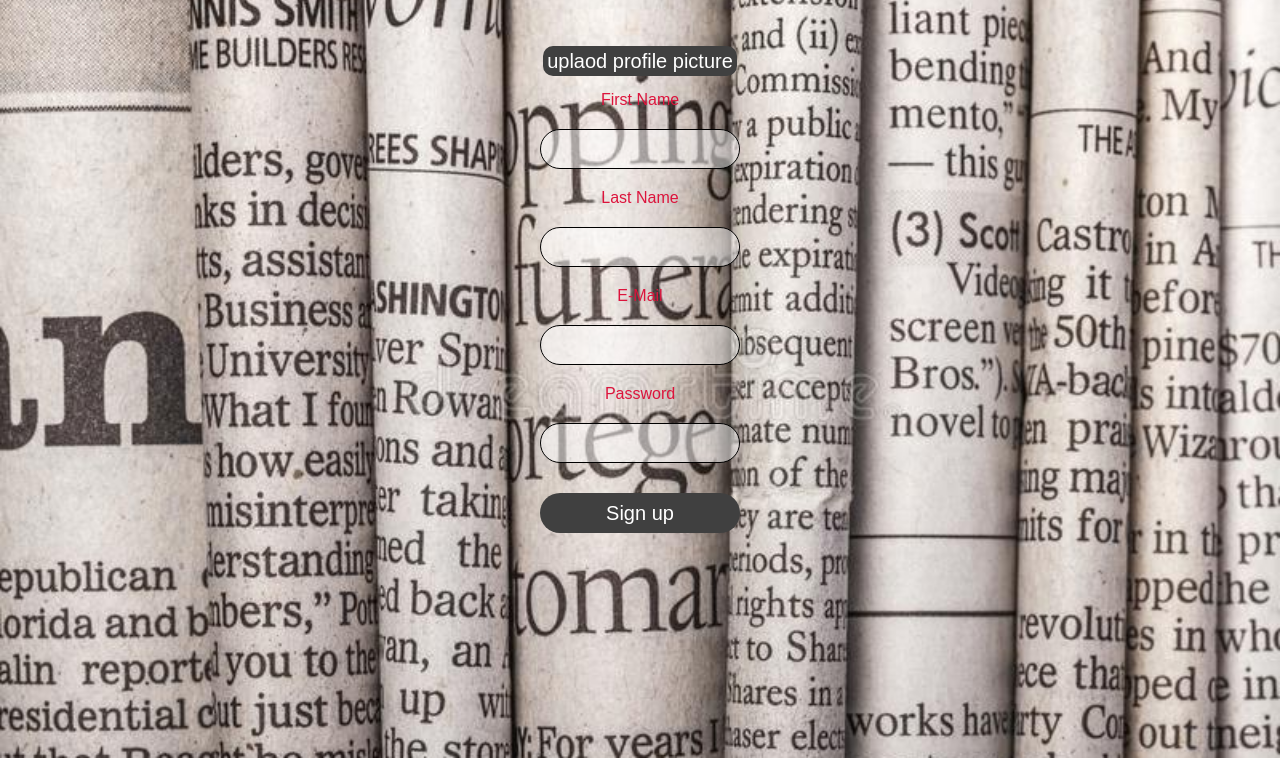
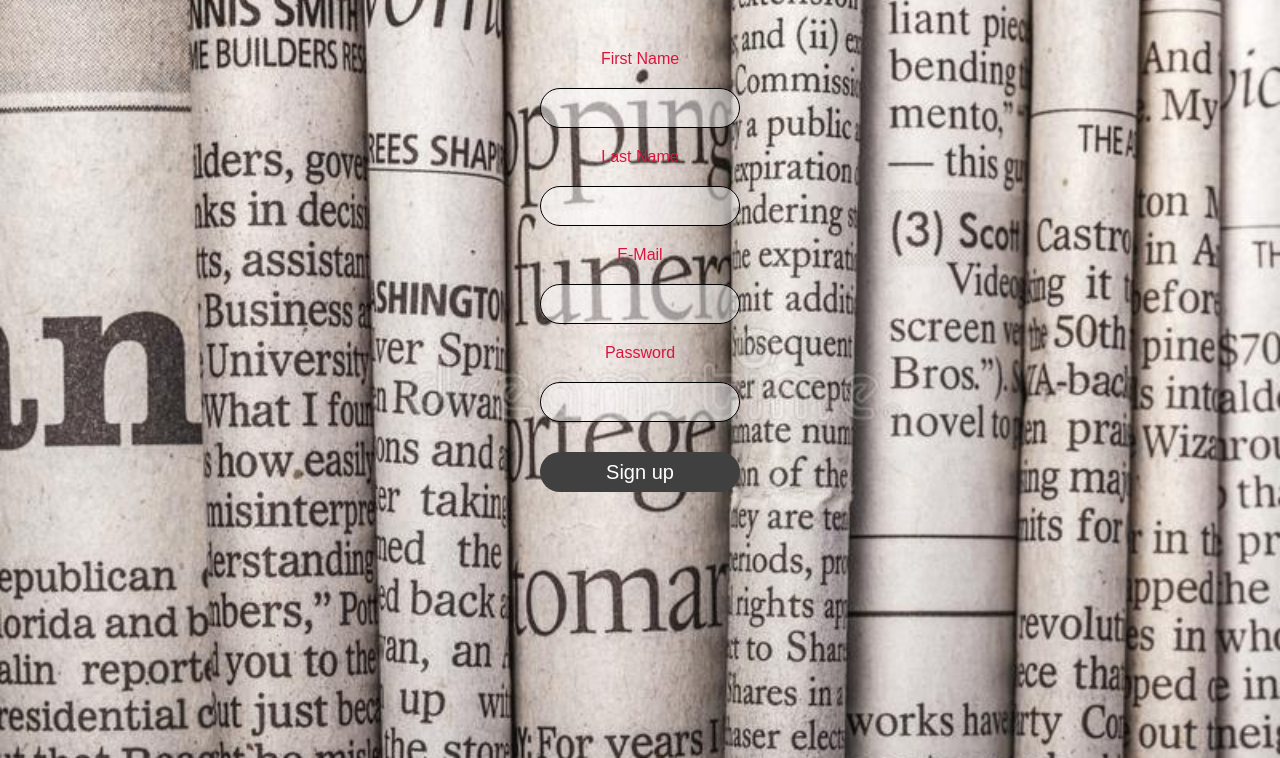
Before and after one commit to Hass-seen/FreePen, a PHP site: page /web/sign_up.php in a window 1280 px wide. Shown: the part 42-800 px from the top of the page. Run offline with PHP 8.4, Linux system fonts and the light colour scheme.

Commit message:
fixed pfp issue

```diff
--- a/edit.php
+++ b/edit.php
@@ -98,7 +98,7 @@
 
         $sql = 'UPDATE user SET name=?, status=?, bio=?, field=?, pfp=?  WHERE email=?';
         $stmt = $conn->prepare($sql);
-        $stmt->bind_param("ssssbs",$name,$status,$bio,$feild,$PFP, $email);
+        $stmt->bind_param("ssssss",$name,$status,$bio,$feild,$PFP, $email);
         $stmt->execute();
 
 
@@ -108,7 +108,7 @@
 
        $sql = 'UPDATE user SET name=?, status=?, bio=?, field=?, WHERE email=?';
        $stmt = $conn->prepare($sql);
-        $stmt->bind_param("ssssbs",$name,$status,$bio,$feild, $email);
+        $stmt->bind_param("ssssss",$name,$status,$bio,$feild, $email);
         $stmt->execute();
 
       }
--- a/sign_up.php
+++ b/sign_up.php
@@ -57,7 +57,7 @@
        $name   = filter_var($name, FILTER_SANITIZE_STRING);
 
        $pass   = filter_var($passwo, FILTER_SANITIZE_STRING);
-       $PFP    = file_get_contents($_FILES["pfp"]["tmp_name"]);
+       $PFP    ="pfps/pfp.png";
        $status ="......";
        $field  ="......";
        $bio    ="......";
@@ -65,7 +65,7 @@
 
        $sql= "INSERT INTO user (email,name,password,status,field,bio,pfp) VALUES(?,?,?,?,?,?,?)";
        $stmt= $conn->prepare($sql);
-       $stmt->bind_param("ssssssb",$email,$name,$pass,$status,$field,$bio,$PFP);
+       $stmt->bind_param("sssssss",$email,$name,$pass,$status,$field,$bio,$PFP);
        $stmt->execute();
        $result= $stmt->get_result();
 
@@ -96,23 +96,7 @@
 
 
 
-	<form method="post" enctype="multipart/form-data">
-
-    <label for="pfp" style="width: 200px;
-    height: 40px;
-    font-size: 20px;
-    background-color: #404040;
-    border:none;
-    color:white;
-    padding: 4px;
-    border-radius: 10px;
-    margin-top: 30px;
-    opacity: 1;
-    cursor: pointer;
-"><input type="file" name="pfp" id="pfp" style="display: none;" required> uplaod profile picture</label>
-
-<br><br>
-
+	<form method="post">
 		<label for="firstname" class="red">First Name</label>
 
   <input type="text" id="firstname" name="firstname" class="clear" required>
```
Also changed, not shown: home.php (+1 -1 lines), sign_in.php (+5 -5 lines), pfps/pfp.png (renamed from pfp.png).
